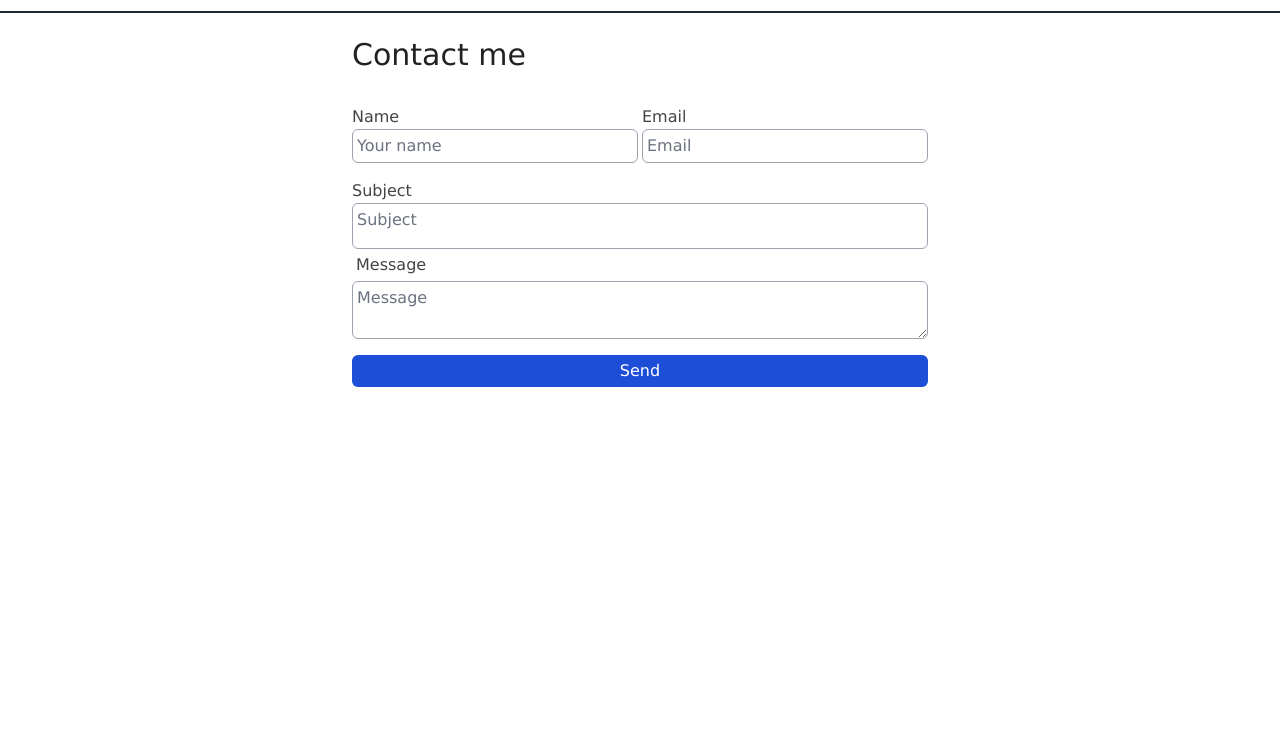
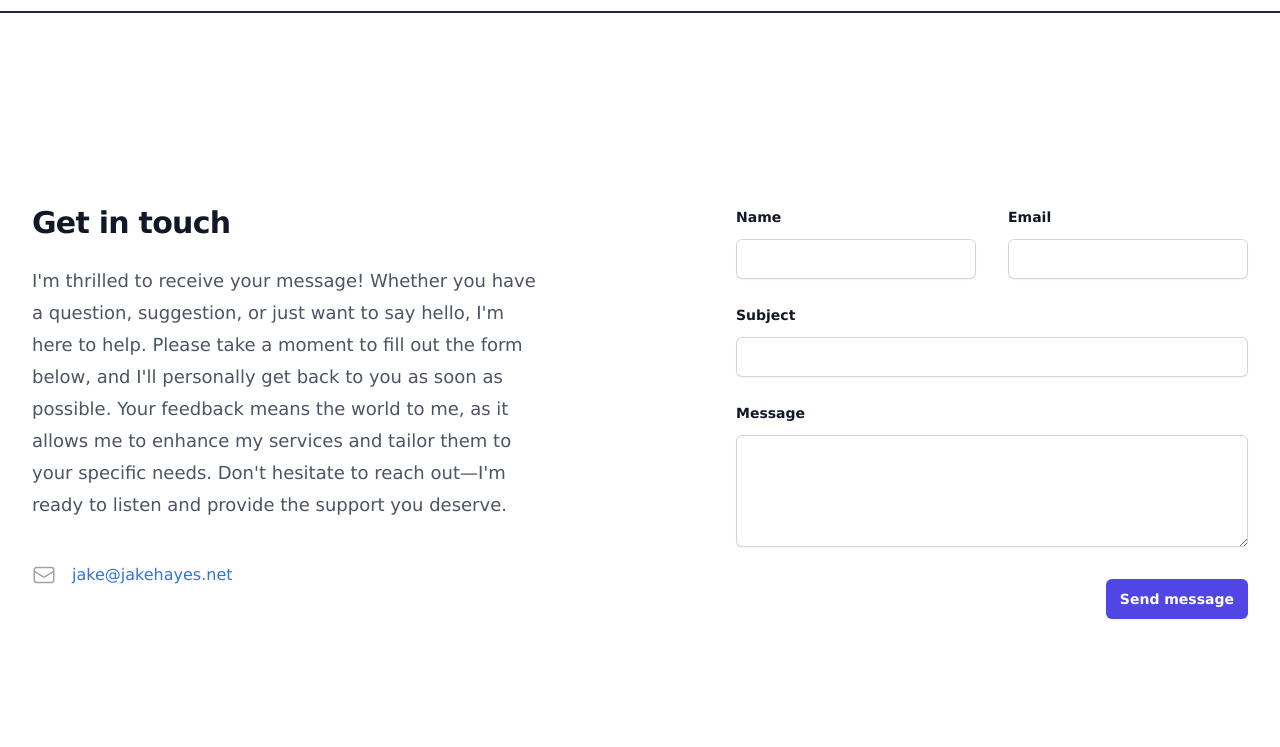
Before and after one commit to thejayhaykid/astro-blog, an Astro site: page /contact in a window 1280 px wide. Shown: the part 53-800 px from the top of the page. Built offline with nearby package versions, Linux system fonts and the light colour scheme; Astro itself is replaced by a stand-in of ours; a web font is replaced by a local one.

Commit message:
Update about and contact

```diff
--- a/package.json
+++ b/package.json
@@ -16,6 +16,10 @@
     "@astrojs/rss": "^2.4.1",
     "@astrojs/sitemap": "^1.3.0",
     "@astrojs/tailwind": "^3.1.3",
+    "@fortawesome/fontawesome-svg-core": "^6.4.0",
+    "@fortawesome/free-regular-svg-icons": "^6.4.0",
+    "@fortawesome/free-solid-svg-icons": "^6.4.0",
+    "@fortawesome/react-fontawesome": "^0.2.0",
     "@headlessui/react": "^1.7.15",
     "@heroicons/react": "^2.0.18",
     "@tailwindcss/typography": "^0.5.9",
--- a/src/components/ContactForm.astro
+++ b/src/components/ContactForm.astro
@@ -1,57 +1,143 @@
 ---
 ---
 
+<div class="relative isolate bg-white dark:bg-gray-900">
+  <div class="mx-auto grid max-w-7xl grid-cols-1 lg:grid-cols-2">
+    <div class="relative px-6 pb-20 pt-24 sm:pt-32 lg:static lg:px-8 lg:py-48">
+      <div class="mx-auto max-w-xl lg:mx-0 lg:max-w-lg">
+        <h2
+          class="text-3xl font-bold tracking-tight text-gray-900 dark:text-gray-50"
+        >
+          Get in touch
+        </h2>
+        <p class="mt-6 text-lg leading-8 text-gray-600 dark:text-gray-200">
+          I'm thrilled to receive your message! Whether you have a question,
+          suggestion, or just want to say hello, I'm here to help. Please take a
+          moment to fill out the form below, and I'll personally get back to you
+          as soon as possible. Your feedback means the world to me, as it allows
+          me to enhance my services and tailor them to your specific needs.
+          Don't hesitate to reach out—I'm ready to listen and provide the
+          support you deserve.
+        </p>
+        <dl class="mt-10 space-y-4 text-base leading-7 text-gray-600">
+          <div class="flex gap-x-4">
+            <dt class="flex-none">
+              <span class="sr-only">Email</span>
+              <svg
+                class="h-7 w-6 text-gray-400"
+                fill="none"
+                viewBox="0 0 24 24"
+                stroke-width="1.5"
+                stroke="currentColor"
+                aria-hidden="true"
+              >
+                <path
+                  stroke-linecap="round"
+                  stroke-linejoin="round"
+                  d="M21.75 6.75v10.5a2.25 2.25 0 01-2.25 2.25h-15a2.25 2.25 0 01-2.25-2.25V6.75m19.5 0A2.25 2.25 0 0019.5 4.5h-15a2.25 2.25 0 00-2.25 2.25m19.5 0v.243a2.25 2.25 0 01-1.07 1.916l-7.5 4.615a2.25 2.25 0 01-2.36 0L3.32 8.91a2.25 2.25 0 01-1.07-1.916V6.75"
+                ></path>
+              </svg>
+            </dt>
+            <dd>
+              <a
+                class="hover:text-gray-900 dark:text-gray-50"
+                href="mailto:jake@jakehayes.net">jake@jakehayes.net</a
+              >
+            </dd>
+          </div>
+        </dl>
+      </div>
+    </div>
     <form
       netlify
       netlify-honeypot
       name="contact"
       method="POST"
-  class="flex flex-col lg:max-w-700 rounded-md justify-center align-middle max-w-full"
+      class="px-6 pb-24 pt-20 sm:pb-32 lg:px-8 lg:py-48"
     >
       <p class="hidden">
         <label>
           Don’t fill this out if you’re human: <input name="bot-field" />
         </label>
       </p>
-  <input type="hidden" name="form-name" value="contact" />
-  <div class="flex md:flex-row md:gap-1 justify-between w-full flex-col pt-4">
-    <div class="flex flex-col flex-nowrap w-full">
-      <label for="name">Name</label>
+      <div class="mx-auto max-w-xl lg:mr-0 lg:max-w-lg">
+        <div class="grid grid-cols-1 gap-x-8 gap-y-6 sm:grid-cols-2">
+          <div>
+            <label
+              for="first-name"
+              class="block text-sm font-semibold leading-6 text-gray-900 dark:text-gray-50"
+              >Name</label
+            >
+            <div class="mt-2.5">
               <input
                 type="text"
                 name="name"
-        placeholder="Your name"
+                id="name"
+                autocomplete="name"
                 required
-        class="p-1 rounded-md border border-gray-400 w-full text-gray-800"
-      />
-    </div>
-    <div class="flex flex-col flex-nowrap w-full">
-      <label for="email">Email</label>
-      <input
-        placeholder="Email"
-        type="email"
-        name="email"
-        required
-        class="p-1 rounded-md border border-gray-400 sm:w-full text-gray-800"
+                class="block w-full rounded-md border-0 px-3.5 py-2 text-gray-900 shadow-sm ring-1 ring-inset ring-gray-300 placeholder:text-gray-400 focus:ring-2 focus:ring-inset focus:ring-indigo-600 sm:text-sm sm:leading-6"
               />
             </div>
           </div>
-  <label class="pt-4" for="subject">Subject</label>
+          <div>
+            <label
+              for="email"
+              class="block text-sm font-semibold leading-6 text-gray-900 dark:text-gray-50"
+              >Email</label
+            >
+            <div class="mt-2.5">
+              <input
+                type="email"
+                name="email"
+                id="email"
+                autocomplete="email"
+                required
+                class="block w-full rounded-md border-0 px-3.5 py-2 text-gray-900 shadow-sm ring-1 ring-inset ring-gray-300 placeholder:text-gray-400 focus:ring-2 focus:ring-inset focus:ring-indigo-600 sm:text-sm sm:leading-6"
+              />
+            </div>
+          </div>
+          <div class="sm:col-span-2">
+            <label
+              for="subject"
+              class="block text-sm font-semibold leading-6 text-gray-900 dark:text-gray-50"
+              >Subject</label
+            >
+            <div class="mt-2.5">
               <input
                 type="text"
                 name="subject"
-    placeholder="Subject"
-    class="p-1 pb-4 rounded-md border border-gray-400 sm:w-full text-gray-800"
+                id="subject"
+                autocomplete="none"
+                required
+                class="block w-full rounded-md border-0 px-3.5 py-2 text-gray-900 shadow-sm ring-1 ring-inset ring-gray-300 placeholder:text-gray-400 focus:ring-2 focus:ring-inset focus:ring-indigo-600 sm:text-sm sm:leading-6"
               />
-  <label class="m-1" for="message">Message</label>
+            </div>
+          </div>
+          <div class="sm:col-span-2">
+            <label
+              for="message"
+              class="block text-sm font-semibold leading-6 text-gray-900 dark:text-gray-50"
+              >Message</label
+            >
+            <div class="mt-2.5">
               <textarea
                 name="message"
-    placeholder="Message"
+                id="message"
+                rows="4"
                 required
-    class="p-1 rounded-md border border-gray-400 text-gray-800"></textarea>
+                class="block w-full rounded-md border-0 px-3.5 py-2 text-gray-900 shadow-sm ring-1 ring-inset ring-gray-300 placeholder:text-gray-400 focus:ring-2 focus:ring-inset focus:ring-indigo-600 sm:text-sm sm:leading-6"
+              ></textarea>
+            </div>
+          </div>
+        </div>
+        <div class="mt-8 flex justify-end">
           <button
             type="submit"
-    class="p-1 mt-4 rounded-md cursor-pointer bg-blue-700 hover:bg-blue-800 active:bg-blue-900 text-white md:max-w-25 disabled:bg-blue-400 disabled:cursor-not-allowed"
-    >Send</button
+            class="rounded-md bg-indigo-600 px-3.5 py-2.5 text-center text-sm font-semibold text-white shadow-sm hover:bg-indigo-500 focus-visible:outline focus-visible:outline-2 focus-visible:outline-offset-2 focus-visible:outline-indigo-600"
+            >Send message</button
           >
+        </div>
+      </div>
     </form>
+  </div>
+</div>
--- a/src/pages/about.astro
+++ b/src/pages/about.astro
@@ -15,9 +15,42 @@ const title = `${SITE_TITLE} | About`;
 <div
   class="min-h-screen dark:bg-gray-900 dark:text-gray-50 pt-6 flex flex-row justify-center"
 >
-  <article
-    class="prose text-left prose-lg max-w-4xl p-4 dark:prose-invert dark:prose-h1:text-gray-50 dark:prose-h2:text-gray-50 dark:prose-h3:text-gray-50 dark:bg-gray-900 dark:text-gray-50"
+  <div
+    class="relative isolate overflow-hidden bg-white px-6 py-24 sm:py-32 lg:overflow-visible lg:px-0"
   >
-    <Content />
-  </article>
+    <div
+      class="mx-auto grid max-w-2xl grid-cols-1 gap-x-8 gap-y-16 lg:mx-0 lg:max-w-none lg:grid-cols-2 lg:items-start lg:gap-y-10"
+    >
+      <div
+        class="lg:col-span-2 lg:col-start-1 lg:row-start-1 lg:mx-auto lg:grid lg:w-full lg:max-w-7xl lg:grid-cols-2 lg:gap-x-8 lg:px-8"
+      >
+        <div class="lg:pr-4">
+          <div class="lg:max-w-lg">
+            <article
+              class="prose text-left prose-lg max-w-4xl p-4 dark:prose-invert dark:prose-h1:text-gray-50 dark:prose-h2:text-gray-50 dark:prose-h3:text-gray-50 dark:bg-gray-900 dark:text-gray-50"
+            >
+              <Content />
+            </article>
+          </div>
+        </div>
+      </div>
+      <div
+        class="-ml-12 -mt-12 p-12 lg:sticky lg:top-4 lg:col-start-2 lg:row-span-2 lg:row-start-1 lg:overflow-hidden"
+      >
+        <img
+          class="w-[48rem] max-w-none rounded-xl bg-gray-900 shadow-xl ring-1 ring-gray-400/10 sm:w-[57rem]"
+          src="me.png"
+          alt="me"
+        />
+      </div>
+      <div
+        class="lg:col-span-2 lg:col-start-1 lg:row-start-2 lg:mx-auto lg:grid lg:w-full lg:max-w-7xl lg:grid-cols-2 lg:gap-x-8 lg:px-8"
+      >
+        <div class="lg:pr-4">
+          <div class="max-w-xl text-base leading-7 text-gray-700 lg:max-w-lg">
+          </div>
+        </div>
+      </div>
+    </div>
+  </div>
 </div>
--- a/src/pages/contact.astro
+++ b/src/pages/contact.astro
@@ -15,16 +15,6 @@ const title = `${SITE_TITLE} | Contact`;
 <div
   class="w-screen dark:bg-gray-900 dark:text-gray-50 min-h-screen flex flex-col align-center"
 >
-  <div
-    class="flex flex-row justify-center align-middle w-full dark:bg-gray-900 dark:text-gray-50"
-  >
-    <div
-      class="flex flex-col pt-6 w-[80vw] justify-center align-middle content-center lg:max-w-xl self-center grow-2 dark:bg-gray-900 dark:text-gray-50"
-    >
-      <h1 class="pb-1 text-3xl dark:text-gray-50 pb-4">Contact me</h1>
-      <!-- <div class="min-h-screen dark:bg-gray-900"><ContactForm client:load /></div> -->
-      <div class="min-h-screen dark:bg-gray-900"><ContactForm /></div>
-    </div>
-  </div>
+  <div class="min-h-screen dark:bg-gray-900"><ContactForm /></div>
+  <Footer />
 </div>
-<Footer />
```
Also changed, not shown: public/JH.png, public/blog-images/tech/2021/03/paypr-before.jpg, 3 other files. Lines whose indentation alone changed are shown as unchanged.
